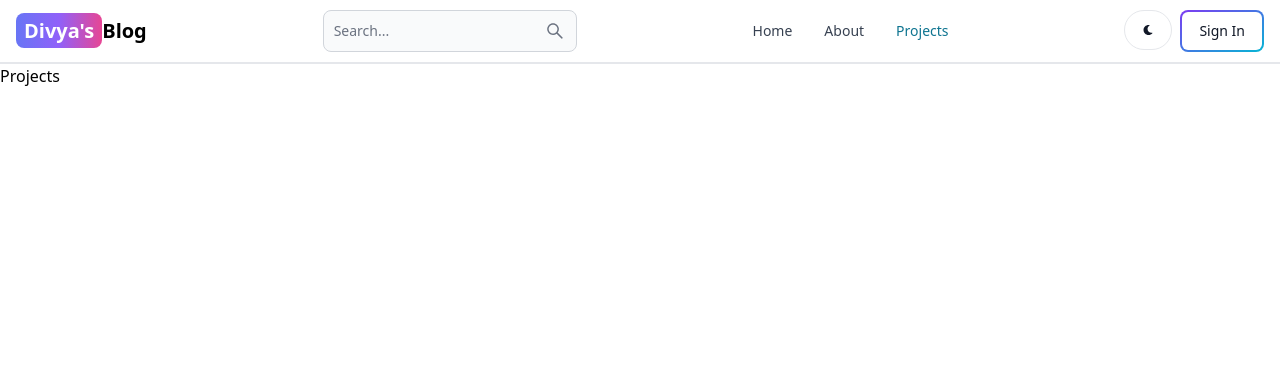
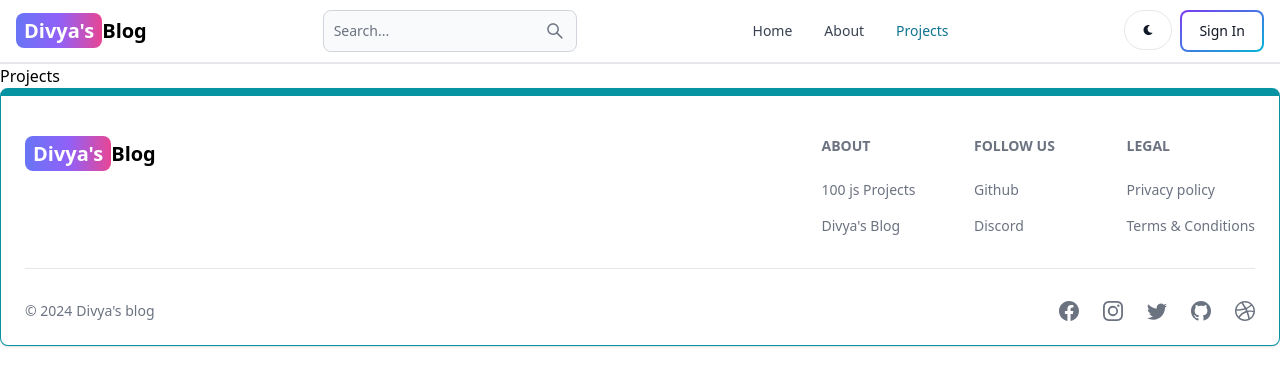
Before and after one commit to Divya-striver/mern-blog, a React (Vite) app in the folder Mern Blog/client/: page /projects in a window 1280 px wide. Shown: the top 386 px of the page. Built offline with nearby package versions, Linux system fonts and the light colour scheme.

Commit message:
create and add the footer component

```diff
--- a/Mern Blog/client/src/App.jsx
+++ b/Mern Blog/client/src/App.jsx
@@ -6,6 +6,7 @@
 import Dashboard from './pages/Dashboard'
 import Projects from './pages/Projects'
 import Header from './components/Header'
+import Footer from './components/Footer';
 
 
 export default function App() {
@@ -20,6 +21,7 @@
        <Route path="/dashboard" element={<Dashboard />} />
        <Route path="/projects" element={<Projects />} />
     </Routes>
+      <Footer />
     </BrowserRouter>
   )
 }
--- /dev/null
+++ b/Mern Blog/client/src/components/Footer.jsx
@@ -0,0 +1,78 @@
+import { Footer } from 'flowbite-react';
+import { Link } from 'react-router-dom';
+import { BsFacebook, BsInstagram, BsTwitter, BsGithub, BsDribbble } from 'react-icons/bs';
+
+export default function FooterCom() {
+  return (
+  <Footer container className='border border-t-8 border-teal-500'>
+    <div className="w-full max-w-7xl mx-auto">
+        <div className="grid w-full justify-between sm:flex md:grid-cols-1">
+          <div className="mt-5">
+          <Link to='/' className='self-center whitespace-nowrap text-lg sm:text-xl font-semibold dark:text-white'>
+         <span className='px-2 py-1 bg-gradient-to-r from-indigo-500 via-purple-500 to-pink-500 rounded-lg text-white'>Divya's</span>
+         Blog
+      </Link>
+          </div>
+          <div className="grid grid-cols-2 gap-8 mt-4 sm:grid-cols-3 sm:gap-6">
+            <div>
+            <Footer.Title title='About' />
+            <Footer.LinkGroup col>
+                <Footer.Link
+                   href='https://www.100jsprojects.com'
+                   target='_blank'
+                   rel='noopener noreferrer'
+                   >
+                    100 js Projects
+                   </Footer.Link>
+                   <Footer.Link
+                   href='/about'
+                   target='_blank'
+                   rel='noopener noreferrer'
+                   >
+                    Divya's Blog
+                   </Footer.Link>
+            </Footer.LinkGroup>
+            </div>
+            <div>
+            <Footer.Title title='Follow us' />
+            <Footer.LinkGroup col>
+                <Footer.Link
+                   href='https://github.com/Divyait2003'
+                   target='_blank'
+                   rel='noopener noreferrer'
+                   >
+                    Github
+                   </Footer.Link>
+                   <Footer.Link
+                   href='#'>Discord</Footer.Link>
+            </Footer.LinkGroup>
+            </div>
+            <div>
+            <Footer.Title title='Legal' />
+            <Footer.LinkGroup col>
+                <Footer.Link
+                   href='#'>Privacy policy</Footer.Link>
+                   <Footer.Link
+                   href='#'>Terms &amp; Conditions</Footer.Link>
+            </Footer.LinkGroup>
+            </div>
+          </div>
+        </div>
+        <Footer.Divider />
+        <div className="w-full sm:flex sm:items-center sm:justify-between">
+            <Footer.Copyright href='#' by="Divya's blog" year={new Date().getFullYear()} />
+        <div className="flex gap-6 sm:mt-0 mt-4 sm:justify-center">
+            <Footer.Icon href='#' icon={BsFacebook} />
+            <Footer.Icon href='#' icon={BsInstagram} />
+            <Footer.Icon href='#' icon={BsTwitter} />
+            <Footer.Icon href='https://github.com/Divyait2003' icon={BsGithub} />
+            <Footer.Icon href='#' icon={BsDribbble} />
+
+        </div>
+
+
+        </div>
+    </div>
+    </Footer>
+  );
+}
```
